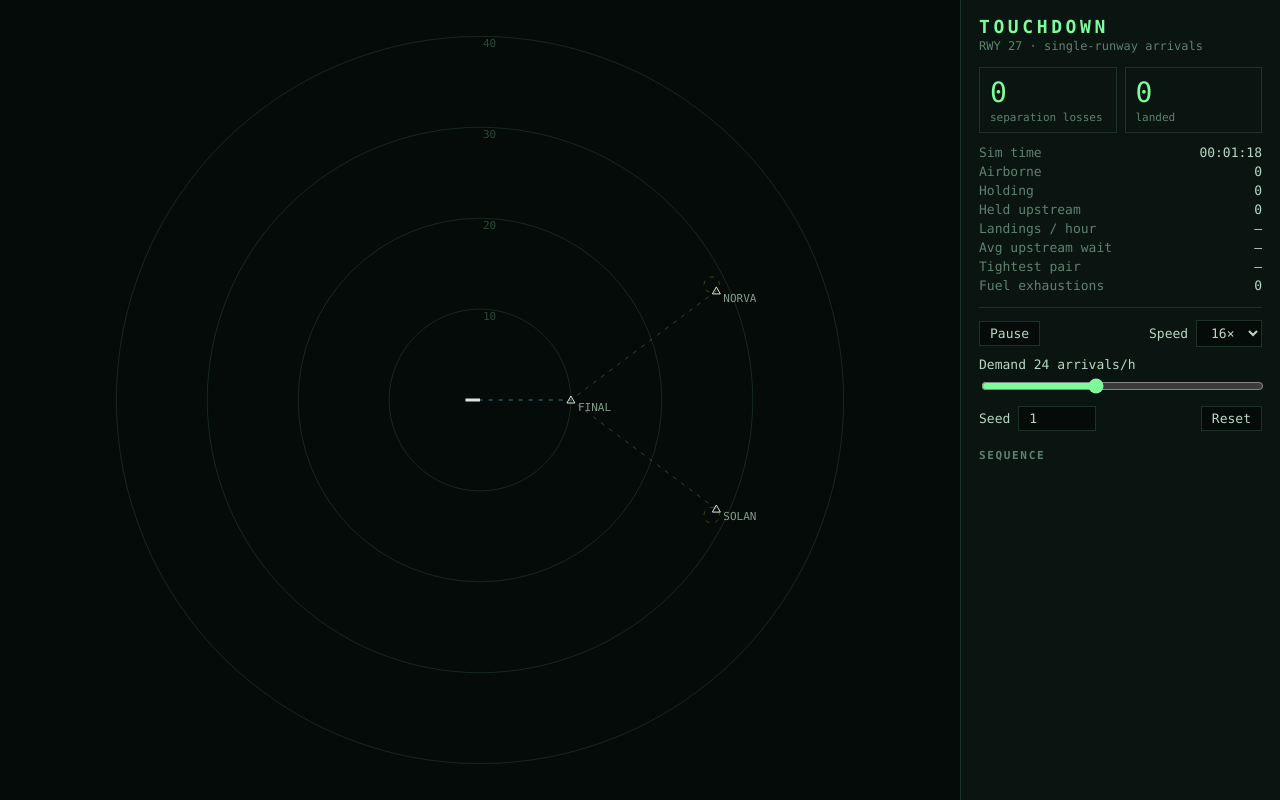
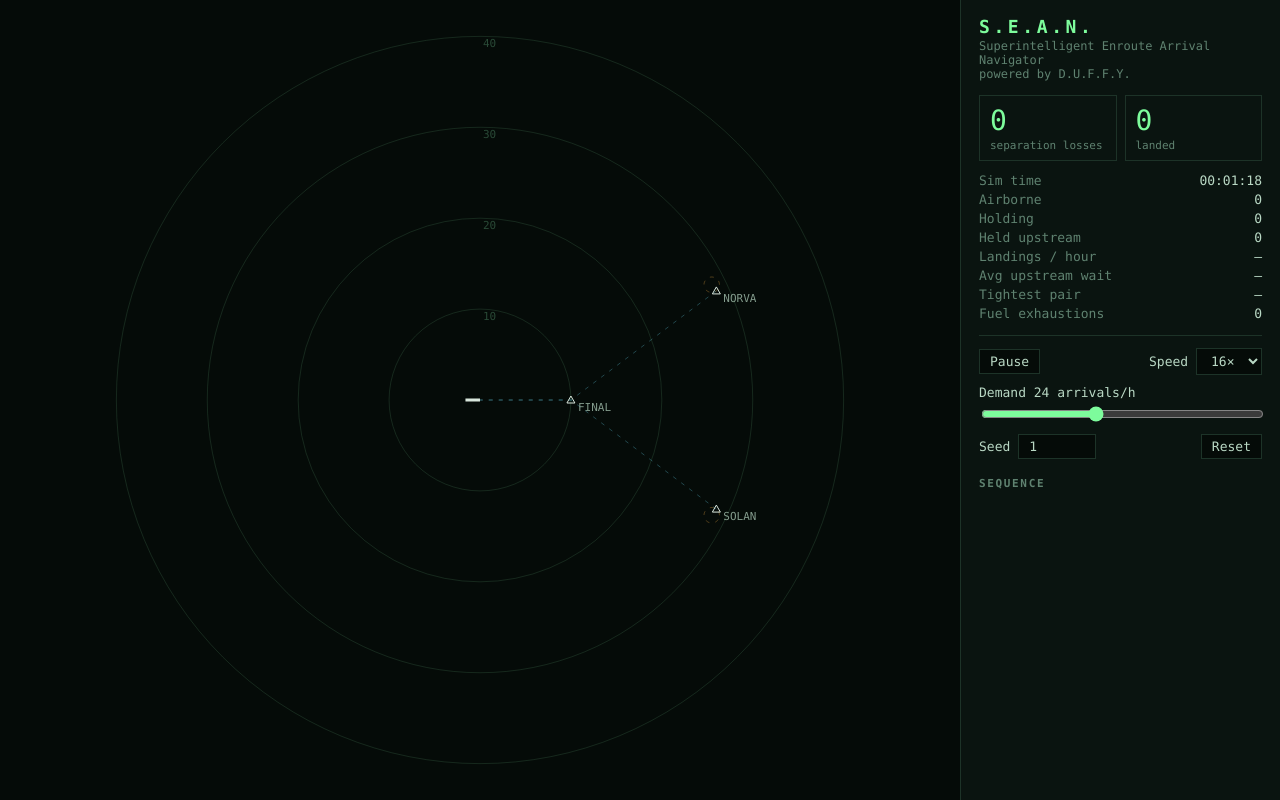
Before and after one commit to WPTK/touchdown, a website with bundled scripts: page index.html in a window 1280 px wide. Built offline with nearby package versions, Linux system fonts and the light colour scheme.

Commit message:
feat: S.E.A.N. branding and SI README

```diff
--- a/index.html
+++ b/index.html
@@ -3,7 +3,7 @@
 <head>
   <meta charset="utf-8">
   <meta name="viewport" content="width=device-width, initial-scale=1">
-  <title>Touchdown</title>
+  <title>S.E.A.N. | Superintelligent Enroute Arrival Navigator</title>
   <link rel="icon" href="data:,">
   <link rel="stylesheet" href="src/style.css">
 </head>
@@ -12,8 +12,8 @@
     <canvas id="scope" aria-label="Radar scope"></canvas>
     <aside>
       <header>
-        <h1>TOUCHDOWN</h1>
-        <p class="sub">RWY 27 · single-runway arrivals</p>
+        <h1>S.E.A.N.</h1>
+        <p class="sub">Superintelligent Enroute Arrival Navigator<br>powered by D.U.F.F.Y.</p>
       </header>
 
       <section class="status" aria-live="polite">
```
Also changed, not shown: README.md.
